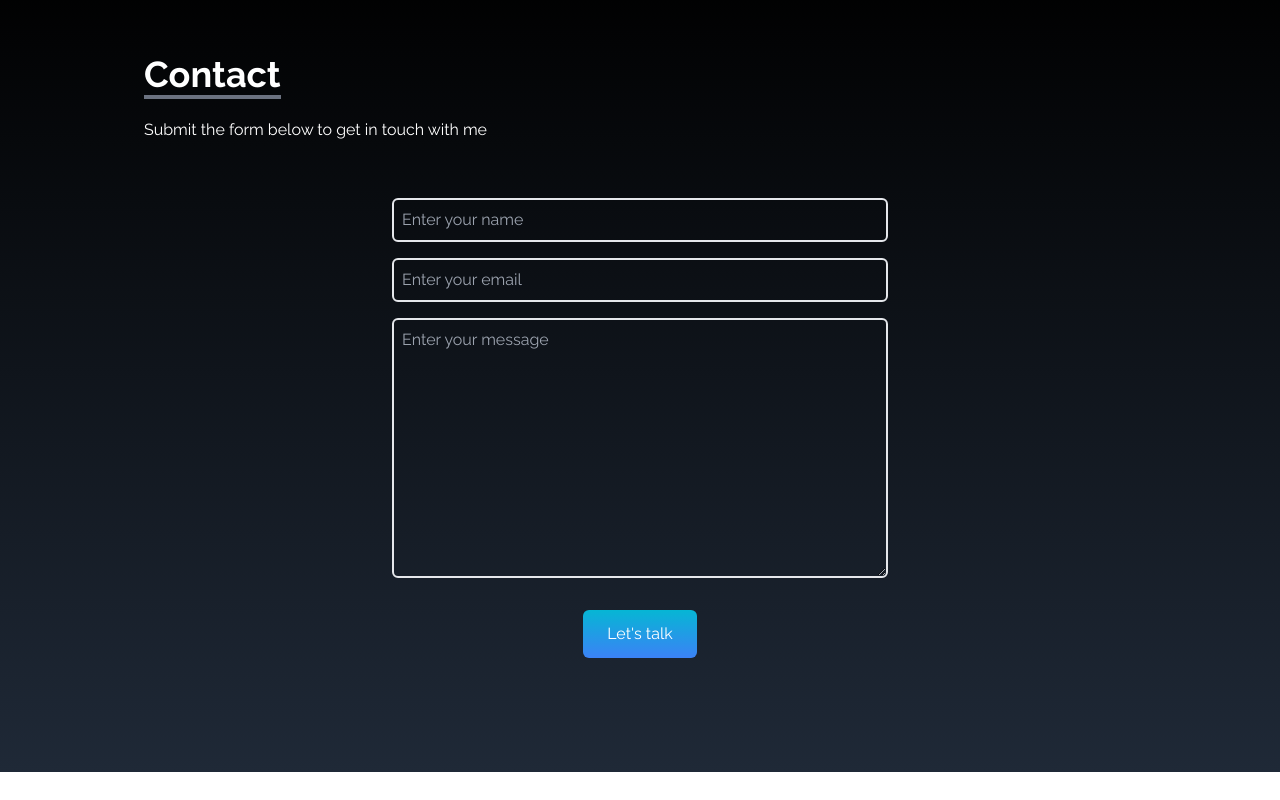
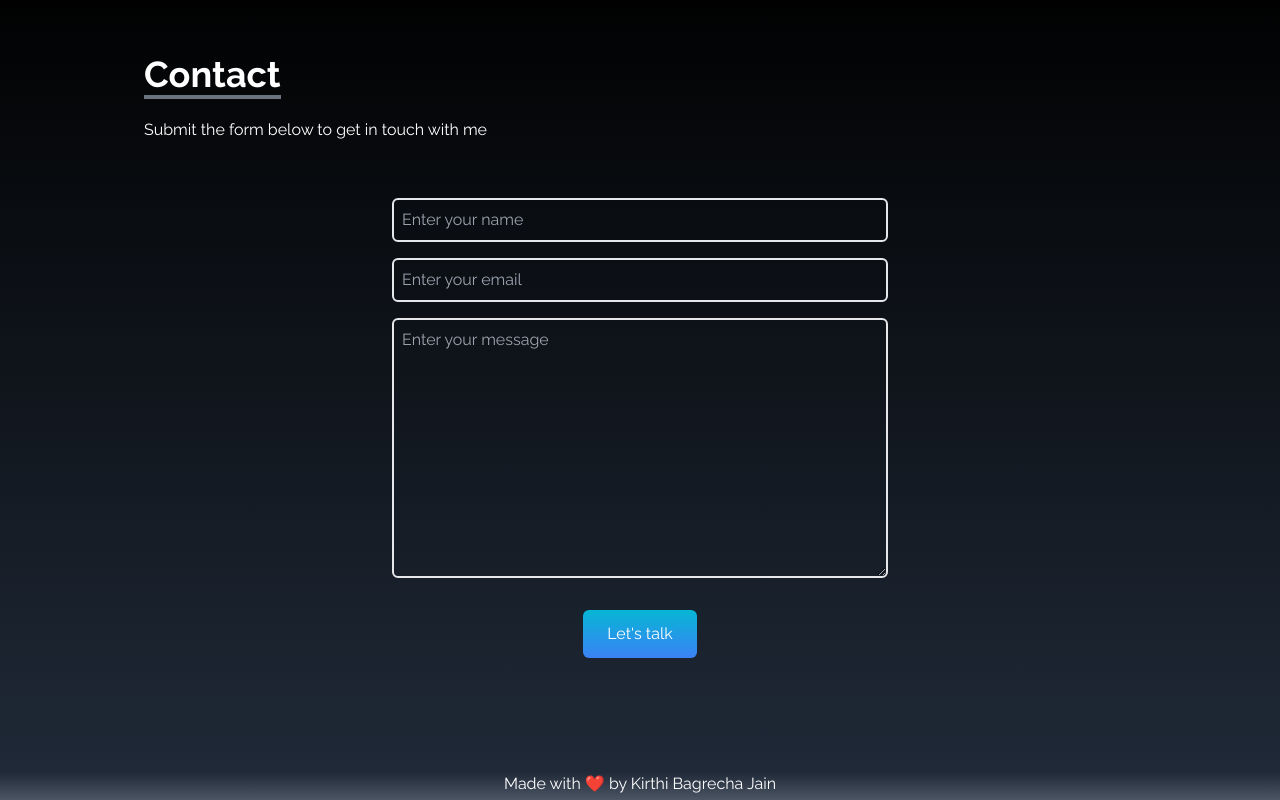
Before and after one commit to mrkirthi-24/My_Portfolio, a React (Create React App) app: page / in a window 1280 px wide. Shown: the part 3287-4087 px from the top of the page. Before the commit the page ends 4059 px from the top, so only its background shows below. Built offline with nearby package versions, Linux system fonts and the light colour scheme.

Commit message:
Add Footer Component

```diff
--- a/src/App.js
+++ b/src/App.js
@@ -1,6 +1,7 @@
 import About from "./components/About";
 import Contact from "./components/Contact";
 import Experience from "./components/Experience";
+import Footer from "./components/Footer";
 import Home from "./components/Home";
 import NavBar from "./components/NavBar";
 import Portfolio from "./components/Portfolio";
@@ -15,6 +16,7 @@ function App() {
       <Portfolio />
       <Experience />
       <Contact />
+      <Footer />
       <SocialLinks />
     </div>
   );
--- /dev/null
+++ b/src/components/Footer.jsx
@@ -0,0 +1,11 @@
+import React from "react";
+
+const Footer = () => {
+  return (
+    <div className="w-full text-center bg-gradient-to-b from-gray-800 to-gray-600 pb-1 text-white">
+      Made with ❤️ by Kirthi Bagrecha Jain
+    </div>
+  );
+};
+
+export default Footer;
```
